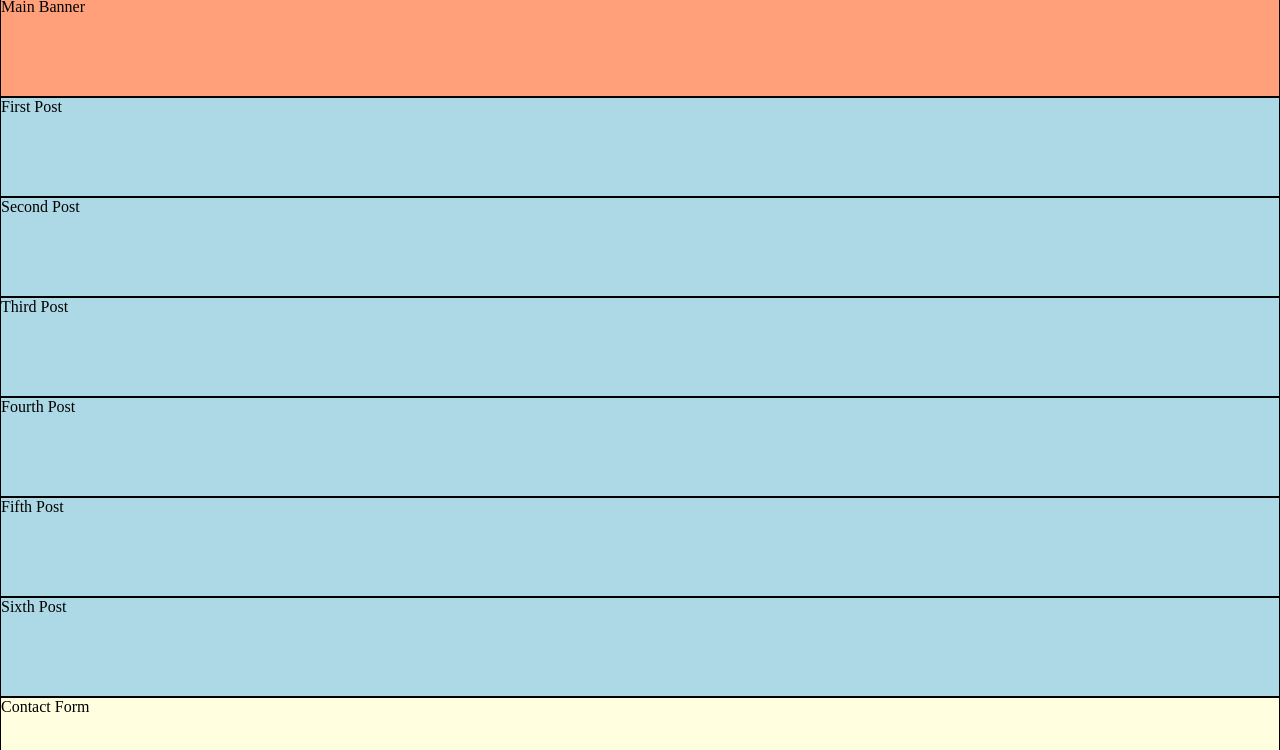
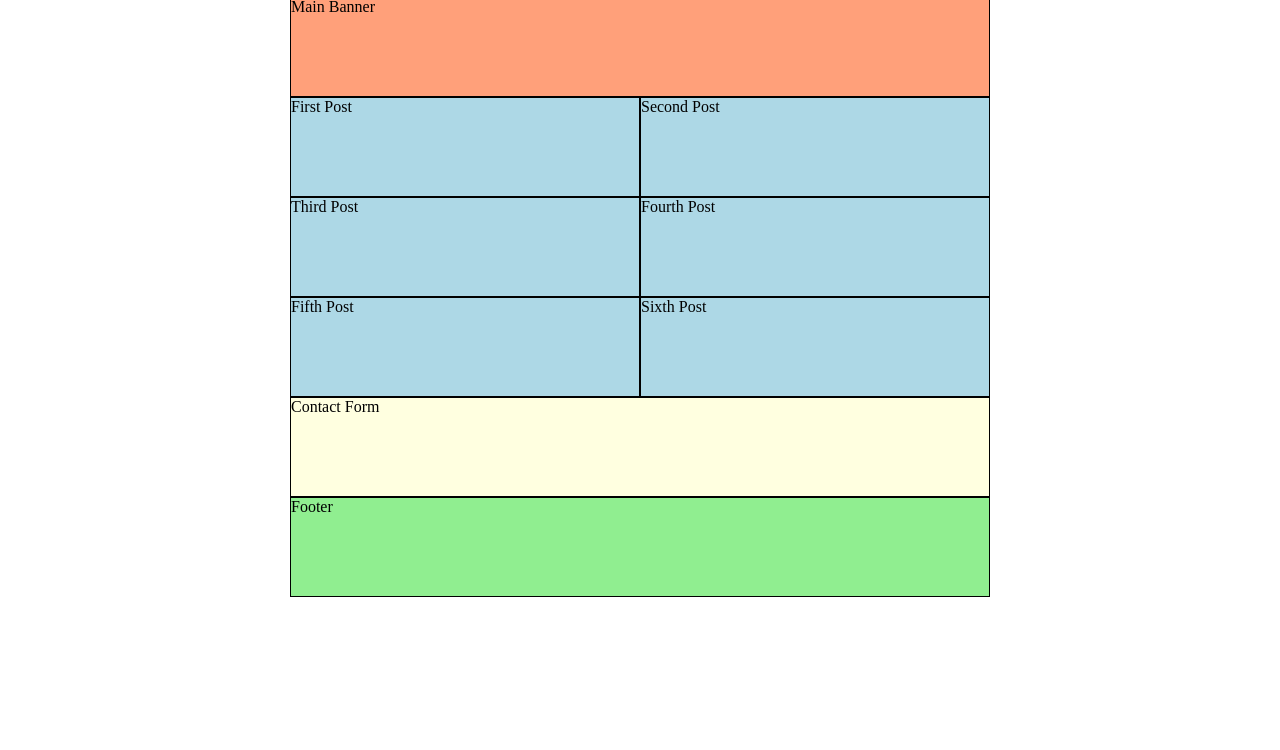
Before and after one commit to jonamarkin/learning-flexbox, a plain HTML site: page 10_final_project/index.html in a window 1280 px wide. Shown: the part 103-853 px from the top of the page. After the commit the page ends 800 px from the top, so only its background shows below. Drawn offline with Linux system fonts and the light colour scheme.

Commit message:
Responsive screen sizes added

```diff
--- a/10_final_project/style.css
+++ b/10_final_project/style.css
@@ -50,3 +50,39 @@ header {
     background-color: lightyellow;
     border: 1px solid black;
 }
+
+
+.d-none {
+    display: none;
+}
+
+@media only screen and (min-width:600px) {
+    body {
+        width: 600px;
+        margin: 0 auto;
+    }
+
+    .d-sm-block {
+        display: block;
+    }
+
+    .blogposts {
+        display: flex;
+        flex-wrap: wrap;
+    }
+
+    .blogpost {
+        width: 50%;
+    }
+
+}
+
+@media only screen and (min-width:800px) {
+    body {
+        width: 700px;
+    }
+
+    blogpost {
+        width: 33.33%;
+    }
+}
```
